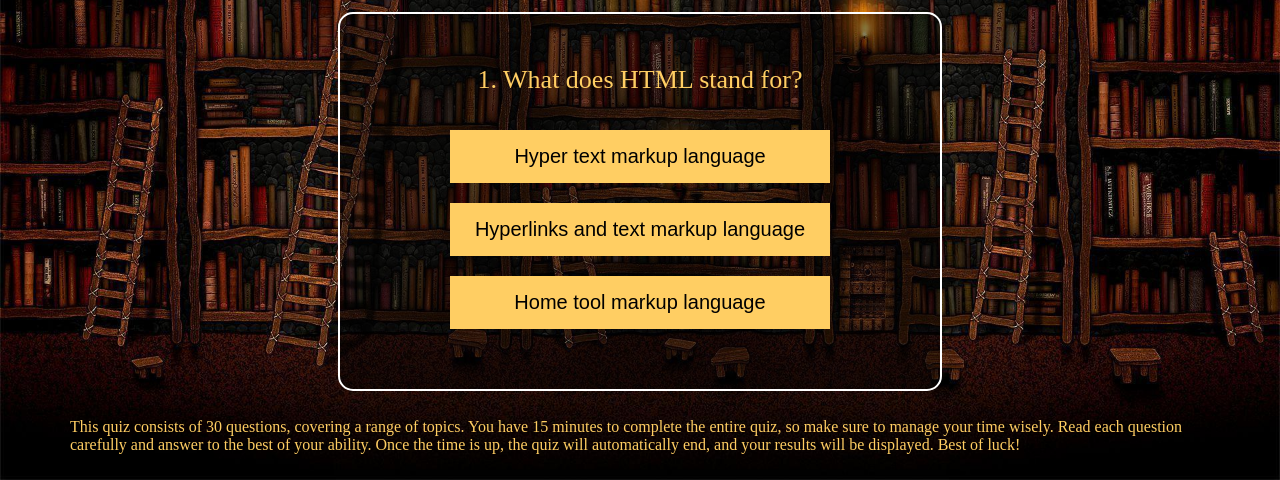
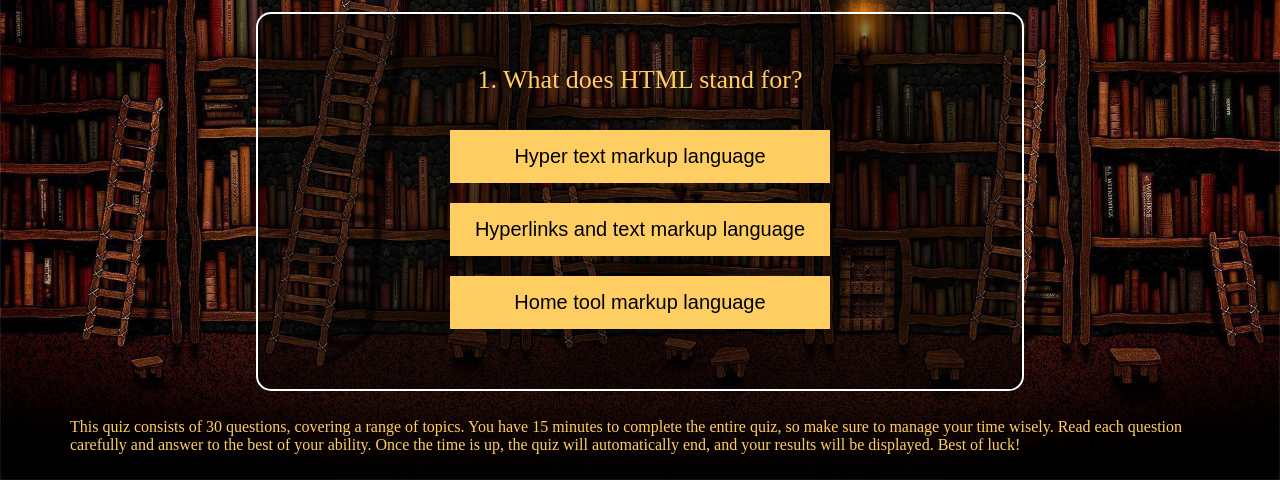
Before and after one commit to shahrukhimtiaz94/Quiz-, a plain HTML site: page index.html in a window 1280 px wide. Both pictures are taken after a click on the button "Start". Shown: the part 320-800 px from the top of the page. Drawn offline with Linux system fonts and the light colour scheme; a web font is replaced by a local one.

Commit message:
Update style.css

```diff
--- a/style.css
+++ b/style.css
@@ -71,8 +71,8 @@ h1 {
 {
     padding: 51px 100px 50px 100px;
     border: 2px solid rgb(255 255 255);
-    display: flex
-;
+    display: flex;
+    width: 60%;
     align-items: center;
     flex-direction: column;
     text-align: left;
```
